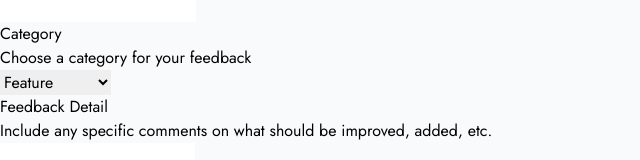
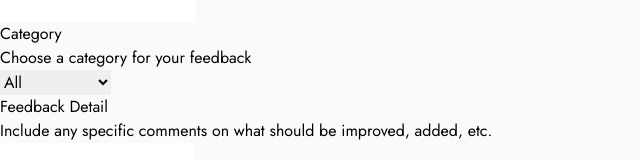
Before and after one commit to akramjonnuriddinov/product-feedback, a Vue app: page /createFeedback in a window 1280 px wide. Shown: the part 135-295 px from the top of the page, without its empty margins (0-640 px from the left). Built offline with nearby package versions, Linux system fonts and the light colour scheme; what vue-uuid would draw is missing.

Commit message:
Add categories

```diff
--- a/src/components/HaveFeedback.vue
+++ b/src/components/HaveFeedback.vue
@@ -24,16 +24,11 @@
       <p>{{ post.detail }}</p>
       <span
         class="text-blue-600 bg-blue-50 mt-3 rounded-10 flex items-center justify-center font-semibold px-4 py-1.5"
-        >Enhancement</span
+        >{{ post.category }}</span
       >
     </div>
     <div class="flex ml-auto">
-      <img
-        src="@/assets/images/svg/comment-icon.svg"
-        width="18"
-        height="16"
-        alt=""
-      />
+      <img src="@/assets/images/svg/comment-icon.svg" width="18" height="16" />
       <span class="ml-2 text-base font-bold text-indigo-900">2</span>
     </div>
   </div>
@@ -43,5 +38,4 @@
 import { useCounterStore } from '@/store'
 
 const store = useCounterStore()
-console.log(store.id)
 </script>
--- /dev/null
+++ b/src/types/constants.ts
@@ -0,0 +1,3 @@
+export const Category = [
+  'Feature', 'All', 'UI', 'UX', 'Enhancement', 'Bug'
+] as const
--- a/src/types/types.ts
+++ b/src/types/types.ts
@@ -1,6 +1,10 @@
+import { Category } from "@/types/constants"
+
 export type NewFeedback = {
   id: string
   title: string
   detail: string
-  category: string
+  category: Category
 }
+
+type Category = typeof Category
--- a/src/views/CreateFeedback.vue
+++ b/src/views/CreateFeedback.vue
@@ -8,7 +8,6 @@
         src="@/assets/images/svg/back-icon.svg"
         width="8"
         height="4"
-        alt=""
         class="mr-4"
       />
       Go Back
@@ -54,15 +53,17 @@
               <p class="text-[#647196]">Choose a category for your feedback</p>
             </label>
             <select
+              v-model="newFeedback.category"
               id="categories"
               class="block w-full px-6 py-3 text-sm text-indigo-900 bg-gray-100 border border-gray-300 rounded-lg outline-indigo-900 focus:ring-blue-500 focus:border-blue-500"
             >
-              <option value="feature">Feature</option>
-              <option value="all">All</option>
-              <option value="ui">UI</option>
-              <option value="ux">UX</option>
-              <option value="enhancement">Enhancement</option>
-              <option value="bug">Bug</option>
+              <option
+                v-for="category in Category"
+                :key="category"
+                :value="category"
+              >
+                {{ category }}
+              </option>
             </select>
           </div>
           <div class="mb-6">
@@ -113,6 +114,7 @@ import { ref } from 'vue'
 import { useCounterStore } from '@/store'
 import type { NewFeedback } from '@/types/types'
 import { v4 as uuidv4 } from 'uuid'
+import { Category } from '@/types/constants'
 
 const store = useCounterStore()
 
@@ -120,13 +122,13 @@ const newFeedback = ref<NewFeedback>({
   id: uuidv4(),
   title: '',
   detail: '',
-  category: '',
+  category: 'All',
 })
 
 const feeds = store.feeds as NewFeedback[]
 
 const addFeedback = () => {
-  feeds.push(newFeedback.value)
+  feeds.unshift(newFeedback.value)
   localStorage.setItem('feeds', JSON.stringify(feeds))
   store.addFeedback()
 }
--- a/src/views/HomeView.vue
+++ b/src/views/HomeView.vue
@@ -5,7 +5,7 @@
       <div class="w-full max-w-825">
         <the-header class="mb-6" />
         <div>
-          <have-feedback v-if="posts_len != 0" :posts="posts" />
+          <have-feedback v-if="store.feeds.length !== 0" />
           <not-feedback v-else />
         </div>
       </div>
@@ -14,26 +14,11 @@
 </template>
 
 <script setup>
-import { ref } from 'vue'
-// import axios from 'axios'
 import FeedbackBoard from '@/components/FeedbackBoard.vue'
 import TheHeader from '@/components/TheHeader.vue'
 import NotFeedback from '@/components/NotFeedback.vue'
 import HaveFeedback from '@/components/HaveFeedback.vue'
+import { useCounterStore } from '@/store'
 
-const posts = ref(null)
-const posts_len = ref(1)
-
-// onMounted(() => {
-//   axios
-//   .get('http://localhost:3000/posts')
-//   .then((res) => {
-//     posts.value = res.data
-//     posts_len.value = posts.value.length
-//     console.log(posts.value)
-//   })
-//   .catch((err) => {
-//     console.error(err)
-//   })
-// })
+const store = useCounterStore()
 </script>
```
